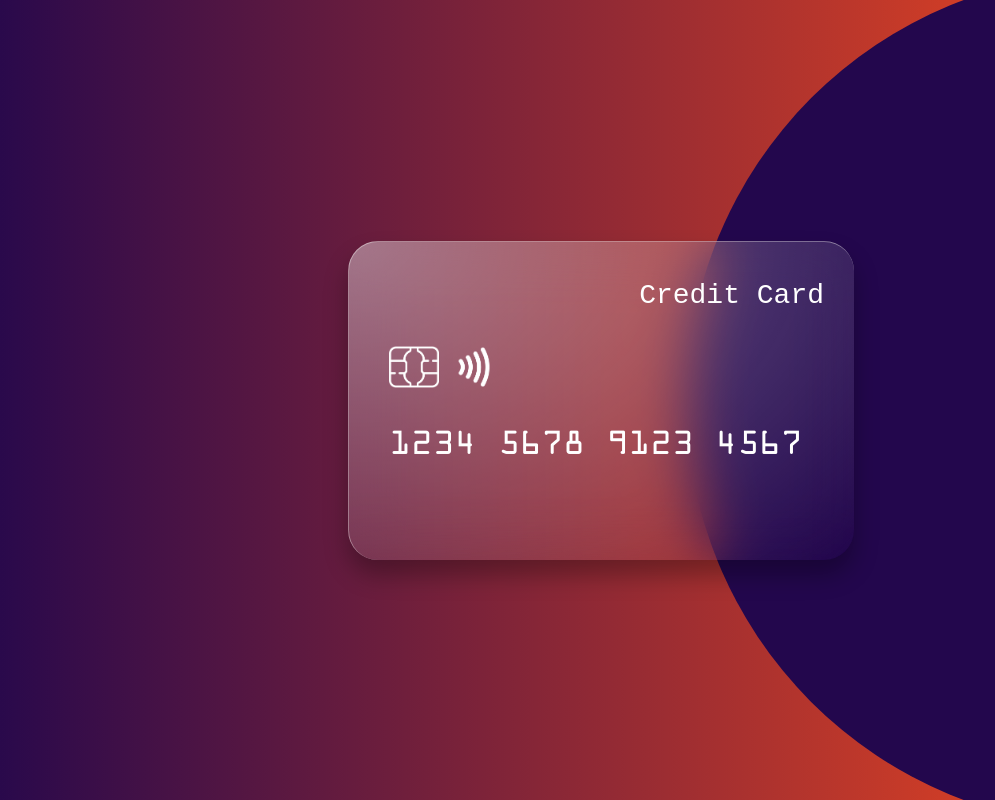
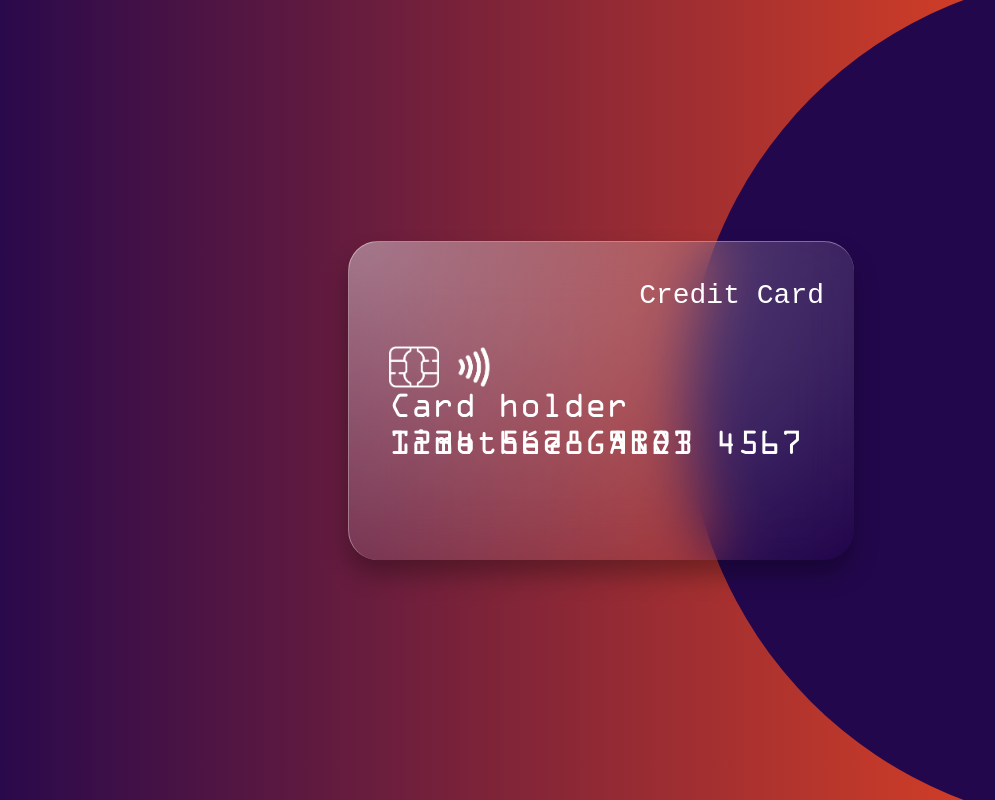
Before and after one commit to timotheegarot/GlassCreditCard, a plain HTML site: page index.html in a window 1280 px wide. Shown: the whole page, without its empty margins (39-1034 px from the left). Drawn offline with Linux system fonts and the light colour scheme.

Commit message:
Card holder added

```diff
--- a/index.html
+++ b/index.html
@@ -16,6 +16,7 @@
     <h3 class="number">
       1234 5678 9123 4567
     </h3>
+    <h5 class="card-holder"><span>Card holder</span><br>Timothée GAROT</h5>
   </div>
 
 </body>
--- a/style.css
+++ b/style.css
@@ -77,3 +77,13 @@ body::before {
   bottom: 100px;
   left: 40px;
 }
+
+.card-holder {
+  color: white;
+  font-size: 36px;
+  font-family: "OCR";
+  font-weight: 400;
+  position: absolute;
+  bottom: 100px;
+  left: 40px;
+}
```
